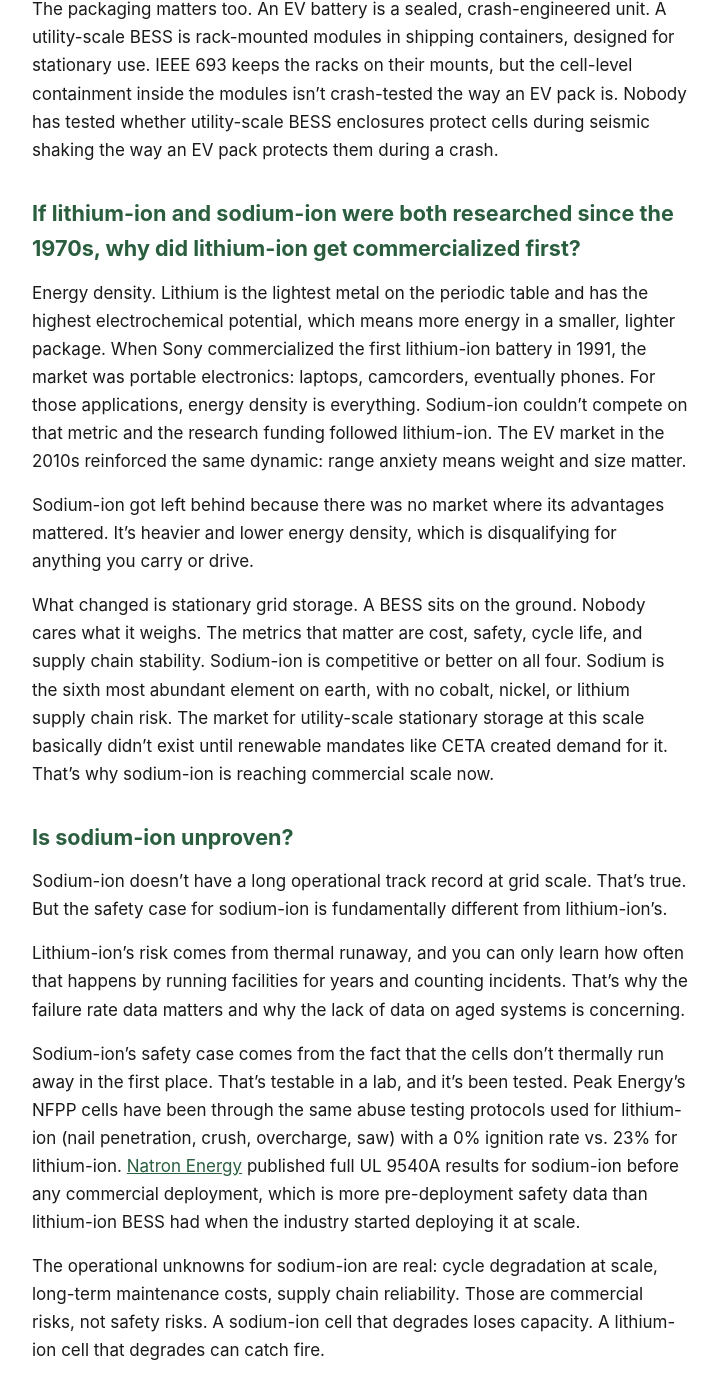
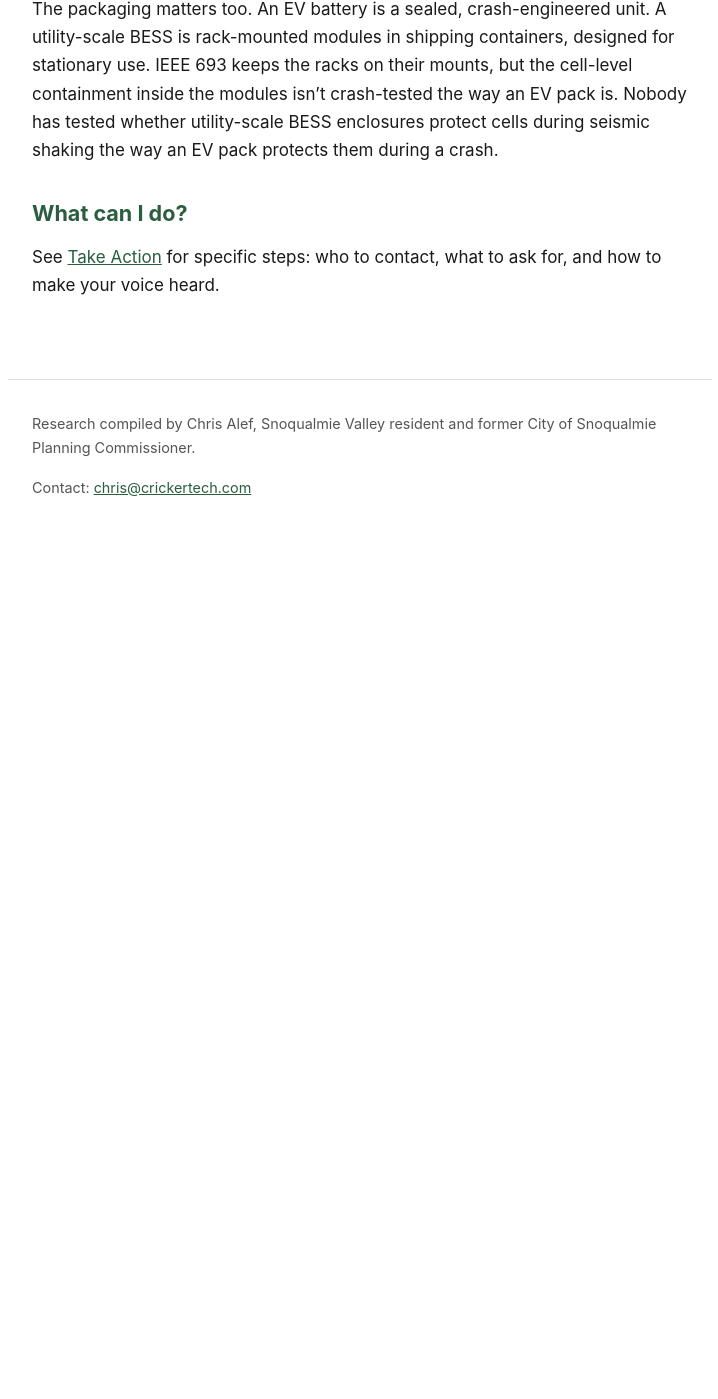
Before and after one commit to calef/cascadia-ridge-bess, a Jekyll site: the page built from _pages/faq.md, in a window 1280 px wide and 1400 px high, scrolled down 3235 px. Shown: the whole window, without its empty margins (280-998 px from the left). Built offline with Jekyll 4.4.1, drawn with Linux system fonts in a browser that asks for light colours; after the commit the page ends 3783 px from its top, so only the background shows below that.

Commit message:
Deploy site 2026-03-18-133953

```diff
--- a/_pages/faq.md
+++ b/_pages/faq.md
@@ -49,24 +49,6 @@ Earthquake shaking is the opposite: high-amplitude, low-frequency. It's more lik
 
 The packaging matters too. An EV battery is a sealed, crash-engineered unit. A utility-scale BESS is rack-mounted modules in shipping containers, designed for stationary use. IEEE 693 keeps the racks on their mounts, but the cell-level containment inside the modules isn't crash-tested the way an EV pack is. Nobody has tested whether utility-scale BESS enclosures protect cells during seismic shaking the way an EV pack protects them during a crash.
 
-## If lithium-ion and sodium-ion were both researched since the 1970s, why did lithium-ion get commercialized first? {#why-lithium-first}
-
-Energy density. Lithium is the lightest metal on the periodic table and has the highest electrochemical potential, which means more energy in a smaller, lighter package. When Sony commercialized the first lithium-ion battery in 1991, the market was portable electronics: laptops, camcorders, eventually phones. For those applications, energy density is everything. Sodium-ion couldn't compete on that metric and the research funding followed lithium-ion. The EV market in the 2010s reinforced the same dynamic: range anxiety means weight and size matter.
-
-Sodium-ion got left behind because there was no market where its advantages mattered. It's heavier and lower energy density, which is disqualifying for anything you carry or drive.
-
-What changed is stationary grid storage. A BESS sits on the ground. Nobody cares what it weighs. The metrics that matter are cost, safety, cycle life, and supply chain stability. Sodium-ion is competitive or better on all four. Sodium is the sixth most abundant element on earth, with no cobalt, nickel, or lithium supply chain risk. The market for utility-scale stationary storage at this scale basically didn't exist until renewable mandates like CETA created demand for it. That's why sodium-ion is reaching commercial scale now.
-
-## Is sodium-ion unproven? {#sodium-ion-proven}
-
-Sodium-ion doesn't have a long operational track record at grid scale. That's true. But the safety case for sodium-ion is fundamentally different from lithium-ion's.
-
-Lithium-ion's risk comes from thermal runaway, and you can only learn how often that happens by running facilities for years and counting incidents. That's why the failure rate data matters and why the lack of data on aged systems is concerning.
-
-Sodium-ion's safety case comes from the fact that the cells don't thermally run away in the first place. That's testable in a lab, and it's been tested. Peak Energy's NFPP cells have been through the same abuse testing protocols used for lithium-ion (nail penetration, crush, overcharge, saw) with a 0% ignition rate vs. 23% for lithium-ion. [Natron Energy](https://natron.energy/files/resources/natron-ul-9540a-module-report-revised-july-8-2020-final.pdf) published full UL 9540A results for sodium-ion before any commercial deployment, which is more pre-deployment safety data than lithium-ion BESS had when the industry started deploying it at scale.
-
-The operational unknowns for sodium-ion are real: cycle degradation at scale, long-term maintenance costs, supply chain reliability. Those are commercial risks, not safety risks. A sodium-ion cell that degrades loses capacity. A lithium-ion cell that degrades can catch fire.
-
 ## What can I do? {#take-action}
 
 See [Take Action](/take-action) for specific steps: who to contact, what to ask for, and how to make your voice heard.
```
Also changed, not shown: _pages/battery-technology.md (+18 -0 lines).
